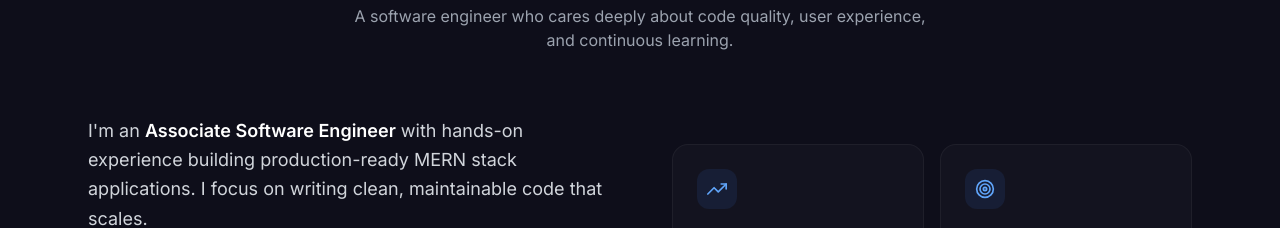
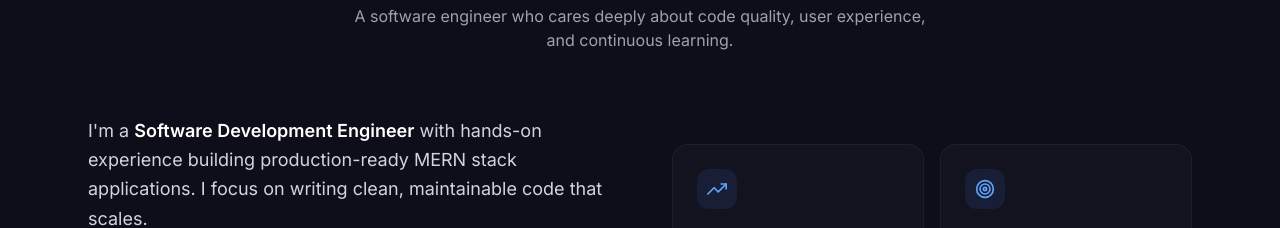
Before and after one commit to piyushp0710/PortfolioPiyush, a React (Vite) app: page / in a window 1280 px wide. Shown: the part 1000-1228 px from the top of the page. Built offline with nearby package versions, Linux system fonts and the light colour scheme.

Commit message:
chore: update role title to Software Development Engineer
Co-Authored-By: Claude Opus 5.5 <noreply@anthropic.com>

```diff
--- a/index.html
+++ b/index.html
@@ -4,10 +4,10 @@
     <meta charset="UTF-8" />
     <link rel="icon" type="image/svg+xml" href="/favicon.svg" />
     <meta name="viewport" content="width=device-width, initial-scale=1.0" />
-    <meta name="description" content="Piyush Pandey — Associate Software Engineer | MERN Stack Developer | Building scalable web apps & AI-powered products." />
+    <meta name="description" content="Piyush Pandey — Software Development Engineer | MERN Stack Developer | Building scalable web apps & AI-powered products." />
     <meta name="keywords" content="Piyush Pandey, MERN Stack Developer, Full Stack Developer, React Developer, Node.js, Portfolio" />
     <meta property="og:title" content="Piyush Pandey | MERN Stack Developer" />
-    <meta property="og:description" content="Associate Software Engineer with 1+ year experience building full-stack web applications. 400+ DSA problems solved." />
+    <meta property="og:description" content="Software Development Engineer with 1+ year experience building full-stack web applications. 400+ DSA problems solved." />
     <meta property="og:type" content="website" />
     <title>Piyush Pandey | MERN Stack Developer</title>
     <link rel="preconnect" href="https://fonts.googleapis.com" />
--- a/src/components/About.jsx
+++ b/src/components/About.jsx
@@ -46,7 +46,7 @@ export default function About() {
             className="space-y-5"
           >
             <p className="text-gray-300 leading-relaxed text-lg">
-              I'm an <span className="text-white font-semibold">Associate Software Engineer</span> with hands-on
+              I'm a <span className="text-white font-semibold">Software Development Engineer</span> with hands-on
               experience building production-ready MERN stack applications. I focus on writing clean,
               maintainable code that scales.
             </p>
--- a/src/components/Experience.jsx
+++ b/src/components/Experience.jsx
@@ -5,7 +5,7 @@ import { SectionHeader } from './About';
 
 const experiences = [
   {
-    role: 'Associate Software Engineer',
+    role: 'Software Development Engineer',
     company: 'Cosmofeed',
     type: 'Full-time',
     duration: 'Aug 2025 – Present',
--- a/src/components/Footer.jsx
+++ b/src/components/Footer.jsx
@@ -21,7 +21,7 @@ export default function Footer() {
         <div className="flex flex-col md:flex-row items-center justify-between gap-8 mb-12">
           <div>
             <div className="text-2xl font-black gradient-text mb-1">Piyush Pandey</div>
-            <div className="text-sm text-gray-500">Associate Software Engineer · MERN Stack Developer</div>
+            <div className="text-sm text-gray-500">Software Development Engineer · MERN Stack Developer</div>
           </div>
           <div className="flex gap-3">
             {socials.map(({ icon: Icon, href, label }) => (
--- a/src/components/Hero.jsx
+++ b/src/components/Hero.jsx
@@ -95,7 +95,7 @@ export default function Hero() {
               transition={{ duration: 0.6, delay: 0.3 }}
               className="text-gray-400 text-lg max-w-xl mx-auto lg:mx-0 leading-relaxed mb-10"
             >
-              Associate Software Engineer with <span className="text-white font-medium">1+ year</span> of professional experience
+              Software Development Engineer with <span className="text-white font-medium">1+ year</span> of professional experience
               building full-stack web applications. <span className="text-white font-medium">400+ DSA problems</span> solved.
               Currently exploring AI Agents & RAG systems.
             </motion.p>
```
Also changed, not shown: 1 other file (tests, documents, lock files or other folders).
